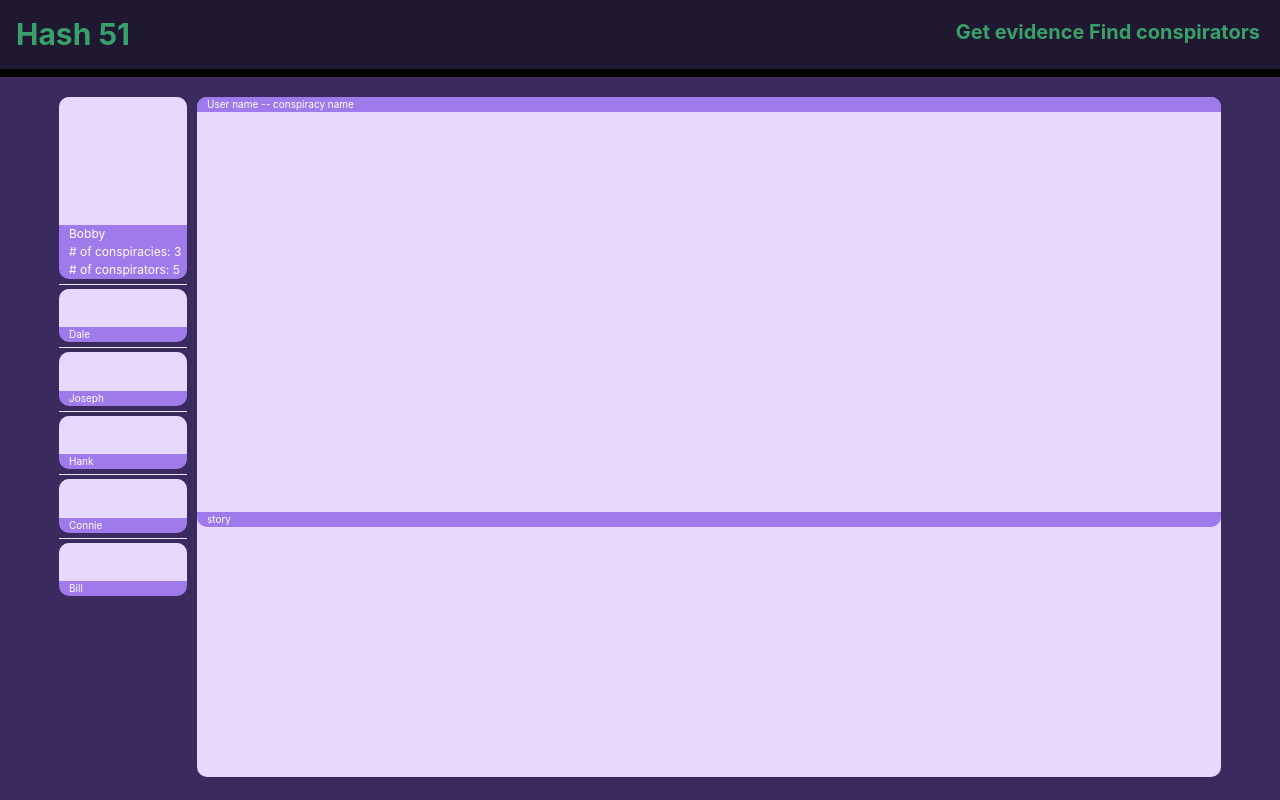
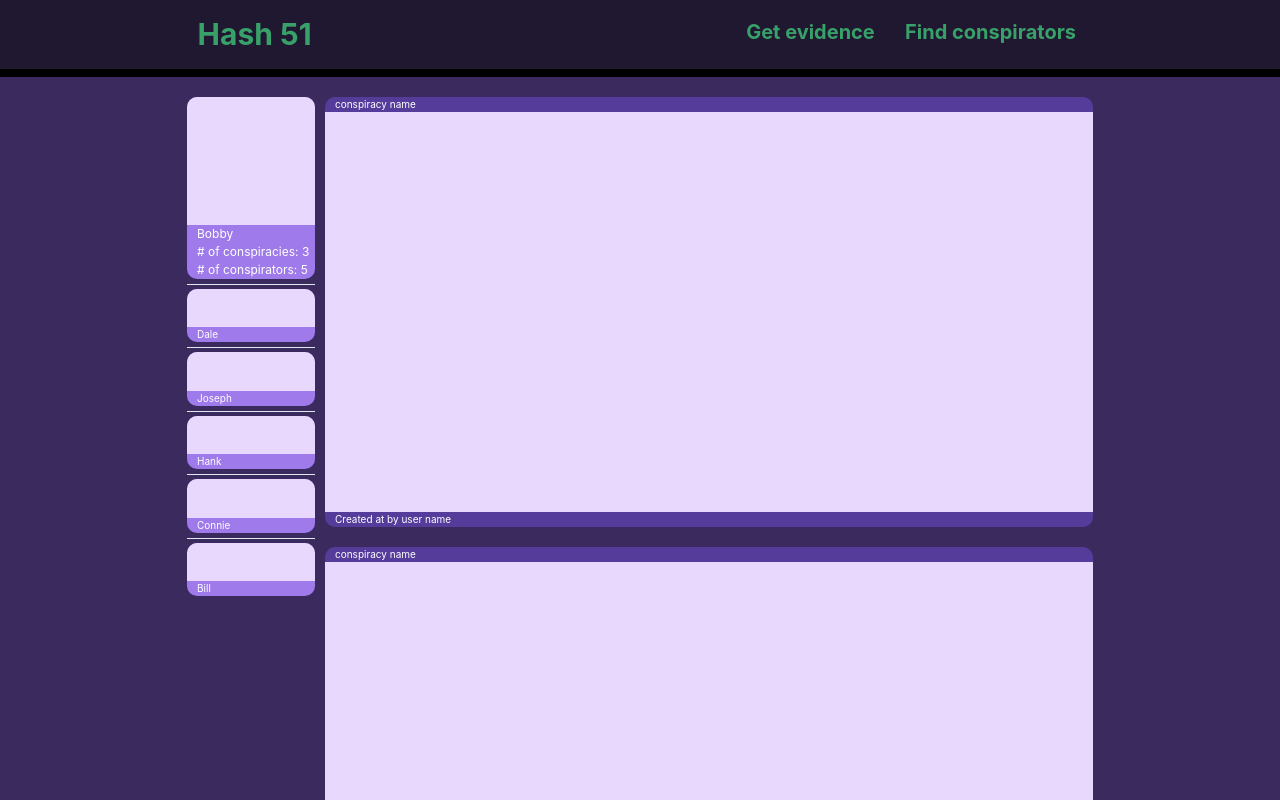
Before and after one commit to dougbacca89/Hash51-2.0, a React app: page /story in a window 1280 px wide. Shown: the top 800 px of the page. Built offline with nearby package versions, Linux system fonts and the light colour scheme.

Commit message:
adding story list component

```diff
--- a/client/src/pages/App.jsx
+++ b/client/src/pages/App.jsx
@@ -12,7 +12,7 @@ import {
 } from "@chakra-ui/react";
 
 
-import LoginContainer from './loginPage/LoginContainer.jsx';
+//import LoginContainer from './loginPage/LoginContainer.jsx';
 import StoryContainer from './storyPage/StoryContainer.jsx';
 import SearchContainer from './searchPage/SearchContainer.jsx';
 import Header from './Header.jsx';
@@ -40,8 +40,8 @@ const App = () => {
       >
         <Switch>
           <Route exact path="/">
-            <StoryContainer user={user} />
-            {/* <LoginContainer user={user} updateUserClick={updateUserClick}/> */}
+          <StoryContainer user={user}/>
+          {/* <LoginContainer user={user} updateUserClick={updateUserClick}/> */}
           </Route>
           <Route path="/story">
             <StoryContainer user={user} />
--- a/client/src/pages/Header.jsx
+++ b/client/src/pages/Header.jsx
@@ -9,12 +9,12 @@ import {
 const Header = () => (
   <div>
     <Flex justify="space-between" borderBottom="1px" bg="#201830" p={3}>
-      <Heading as="h3" size="lg" m={1} color="green.500">
+      <Heading as="h3" size="lg" m={1} color="green.500" ml="14.5vw">
         Hash 51
       </Heading>
-      <Heading as="h3" size="md" m={2}>
+      <Heading as="h3" size="md" m={2} mr="15vw">
         <Link color="green.500">Get evidence</Link> {" "}
-        <Link color="green.500">Find conspirators</Link>
+        <Link color="green.500" ml="2vw">Find conspirators</Link>
       </Heading>
     </Flex>
     <Box width="full" height="8px" bg="black" />
--- a/client/src/pages/storyPage/StoryContainer.jsx
+++ b/client/src/pages/storyPage/StoryContainer.jsx
@@ -20,7 +20,7 @@ import PostComment from './components/PostComment.jsx';
 
 const StoryContainer = props => {
   const { user } = props;
-  const { conspirators } = user;
+  const { conspirators, conspiracies } = user;
 
   return (
     <Flex color="white">
@@ -28,8 +28,10 @@ const StoryContainer = props => {
         <User user={user}/>
         <ConspiratorList conspirators={conspirators}/>
       </Box>
-      <Box bg="purple.100" h="85vh" minW="80vw" verticalAlign="top" borderRadius={10}>
-        <Story />
+      <Box h="85vh" minW="60vw" verticalAlign="top" borderRadius={10}>
+        <Story conspiracies={conspiracies}/>
+        <Story conspiracies={conspiracies}/>
+        <Story conspiracies={conspiracies}/>
       </Box>
     </Flex>
   );
--- a/client/src/pages/storyPage/components/Story.jsx
+++ b/client/src/pages/storyPage/components/Story.jsx
@@ -6,10 +6,10 @@ import {
 } from "@chakra-ui/react";
 
 const Story = () => (
-  <Box bg="purple.400" mb="1px" w="80vw" borderRadius={10} >
-      <Text ml="10px" fontSize="10px">User name -- conspiracy name</Text>
-      <Box bg="purple.100" w="80vw" h="50vh" />
-      <Text ml="10px" fontSize="10px">story</Text>
+  <Box bg="purple.700" mb="1px" w="60vw" borderRadius={10} mb="5">
+      <Text ml="10px" fontSize="10px">conspiracy name</Text>
+      <Box bg="purple.100" w="60vw" h="50vh" />
+      <Text ml="10px" fontSize="10px">Created at by user name</Text>
   </Box>
   );
 
```
Also changed, not shown: client/src/pages/storyPage/components/StoryList.jsx (added, +16 -0 lines), 1 other file (tests, documents, lock files or other folders).
